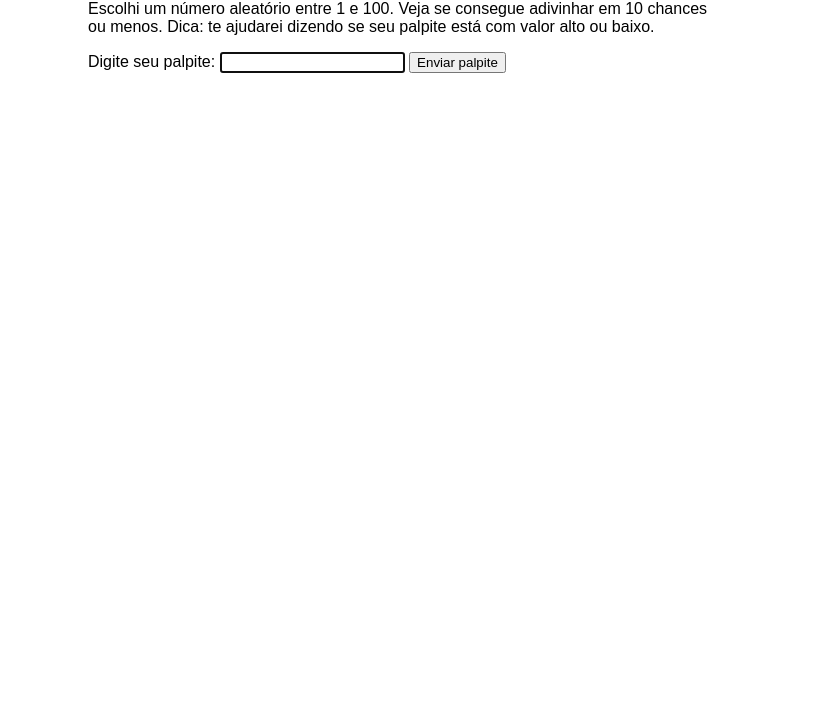
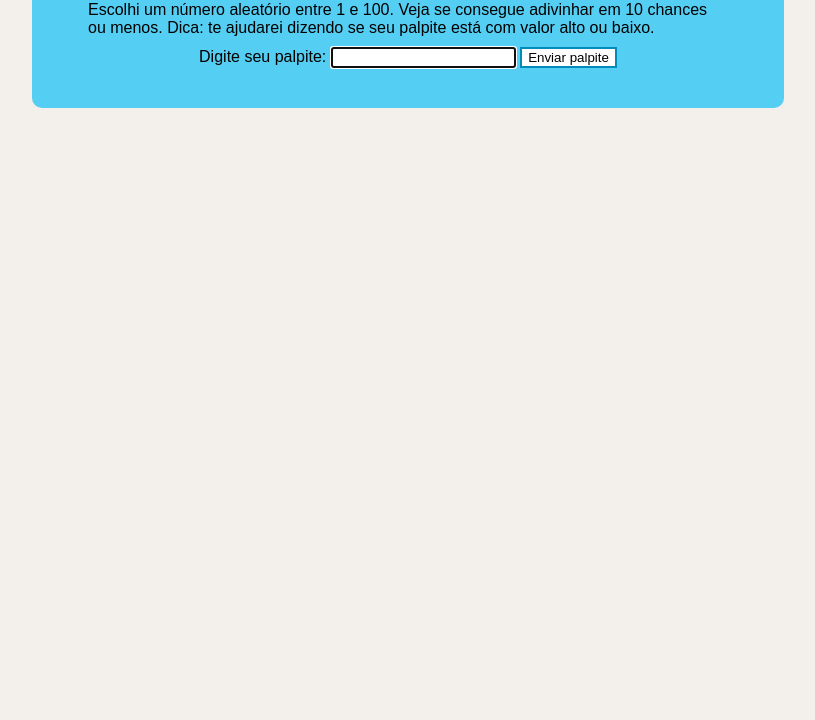
Before and after one commit to santosdeivissonsilva/Game-adivinhe-um-numero, a plain HTML site: page index.html in a window 1280 px wide. Shown: the part 80-800 px from the top of the page, without its empty margins (232-1047 px from the left). Drawn offline with Linux system fonts and the light colour scheme.

Commit message:
add style

```diff
--- a/index.html
+++ b/index.html
@@ -6,31 +6,11 @@
     <meta http-equiv="X-UA-Compatible" content="IE=edge">
     <meta name="viewport" content="width=device-width, initial-scale=1.0">
     <title>Jogo Adivinhe um Número</title>
+    <link href="style.css" rel="stylesheet">
 
-    <style>
-        html {
-            font-family: sans-serif;
-        }
-
-        body {
-            width: 50%;
-            max-width: 800px;
-            min-width: 480px;
-            margin: 0 auto;
-        }
-
-        .formulario input[type="number"] {
-            width: 200px;
-        }
-
-        .ultimoResultado {
-            color: white;
-            padding: 3px;
-        }
-    </style>
 </head>
 
-<body>
+<body class="container">
     <h1>Jogo Adivinhe um número</h1>
     <p>Escolhi um número aleatório entre 1 e 100.
         Veja se consegue adivinhar em 10 chances ou menos.
--- /dev/null
+++ b/style.css
@@ -0,0 +1,48 @@
+* {
+    margin: 0;
+}
+
+html {
+    font-family: sans-serif;
+    background-color: #F3F0EC;
+}
+
+body {
+    width: 50%;
+    max-width: 800px;
+    min-width: 480px;
+    margin: 10px auto;
+}
+
+.container {
+    background-color: #55cef3;
+    display: flex;
+    flex-direction: column;
+    justify-content: space-around;
+    align-items: center;
+    row-gap: 10px;
+    column-gap: 30px;
+    padding: 24px 56px;
+    border-radius: 10px;
+}
+
+.formulario input[type="number"] {
+    width: 200px;
+}
+
+.ultimoResultado {
+    color: white;
+    padding: 3px;
+}
+
+.envioPalpite {
+    background-color: white;
+    color: black;
+    border: 2px solid #008CBA;
+}
+
+.botaoReinicio {
+    background-color: white;
+    color: black;
+    border: 2px solid #008CBA;
+}
```
